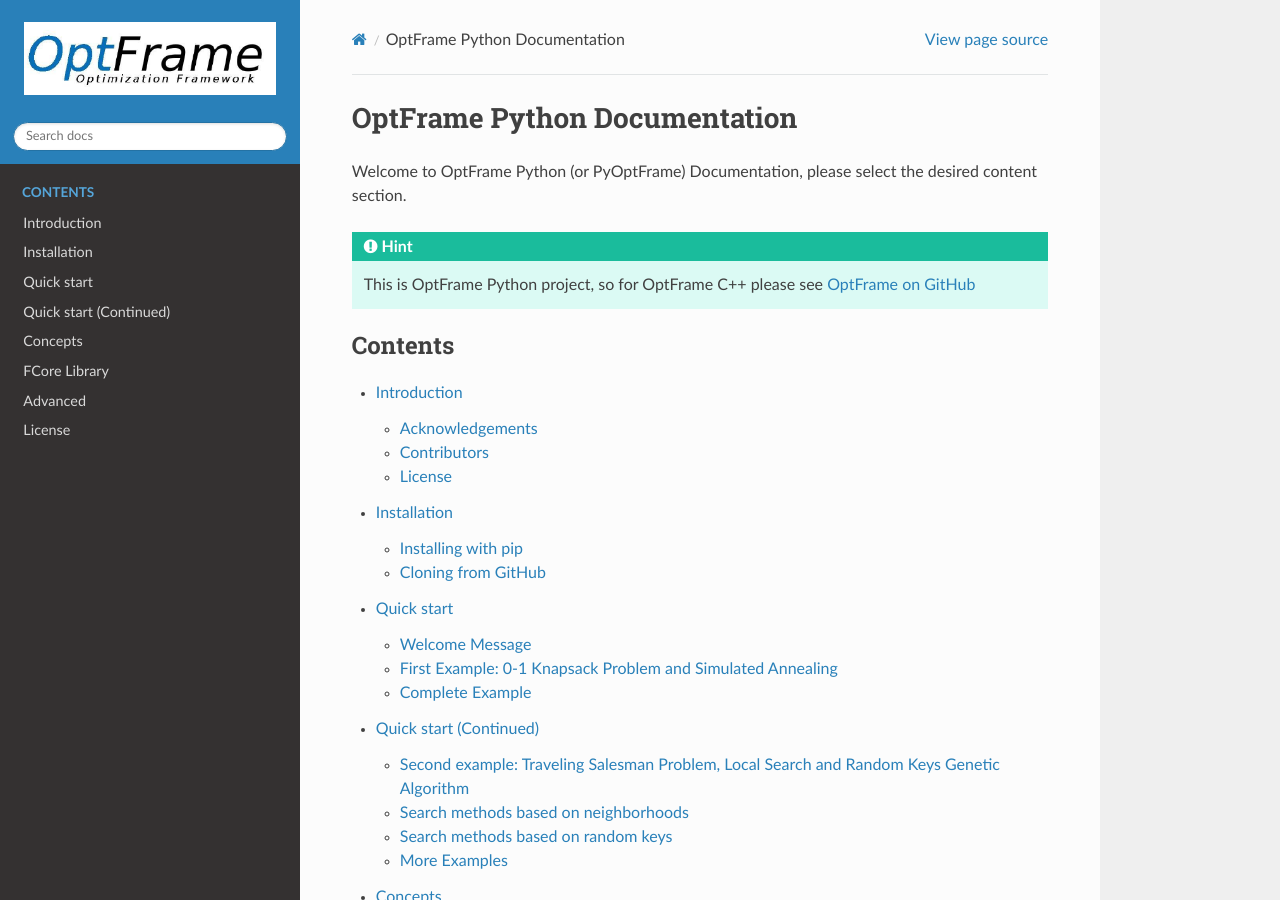
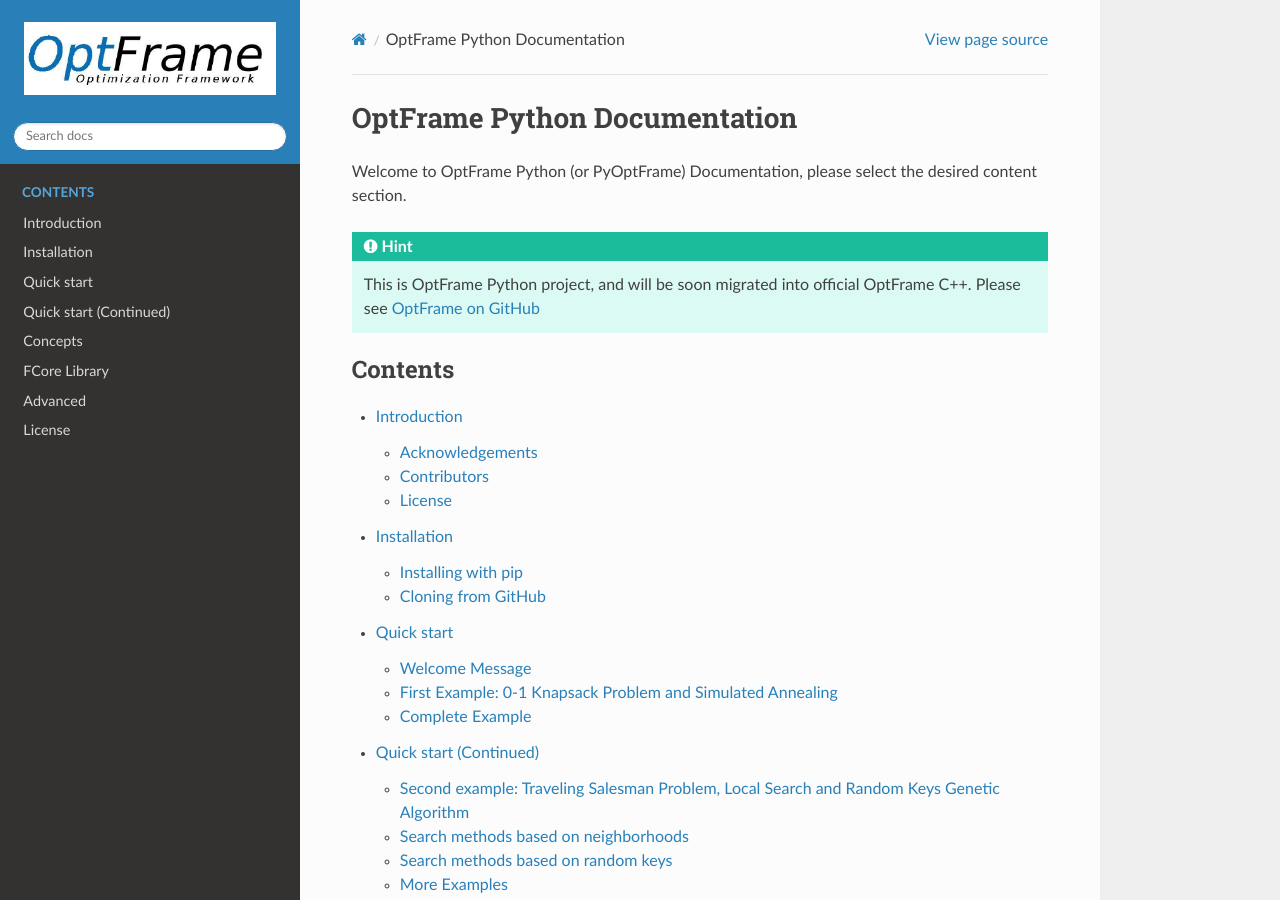
Before and after one commit to optframe/pyoptframe, a Sphinx documentation site: the page built from docs/source/index.rst, in a window 1280 px wide and 900 px high. Built offline with Sphinx 7.4.7 and the Read the Docs theme 2.0.0, drawn with Linux system fonts in a browser that asks for light colours; pages that are not in the unit, such as notebooks, are missing from menus.

Commit message:
feat: migration notice

```diff
--- a/docs/source/index.rst
+++ b/docs/source/index.rst
@@ -9,8 +9,9 @@
 Welcome to OptFrame Python (or PyOptFrame) Documentation, please select the desired content section.
 
 .. hint::
-    This is OptFrame Python project, so for OptFrame C++ please
-    see `OptFrame on GitHub <https://github.com/optframe/optframe>`_
+    This is OptFrame Python project, and will be soon migrated into official OptFrame C++.
+    Please see `OptFrame on GitHub <https://github.com/optframe/optframe>`_
+
 
 .. toctree::
    :maxdepth: 2
```
Also changed, not shown: README.md (+6 -3 lines), 1 other file.
